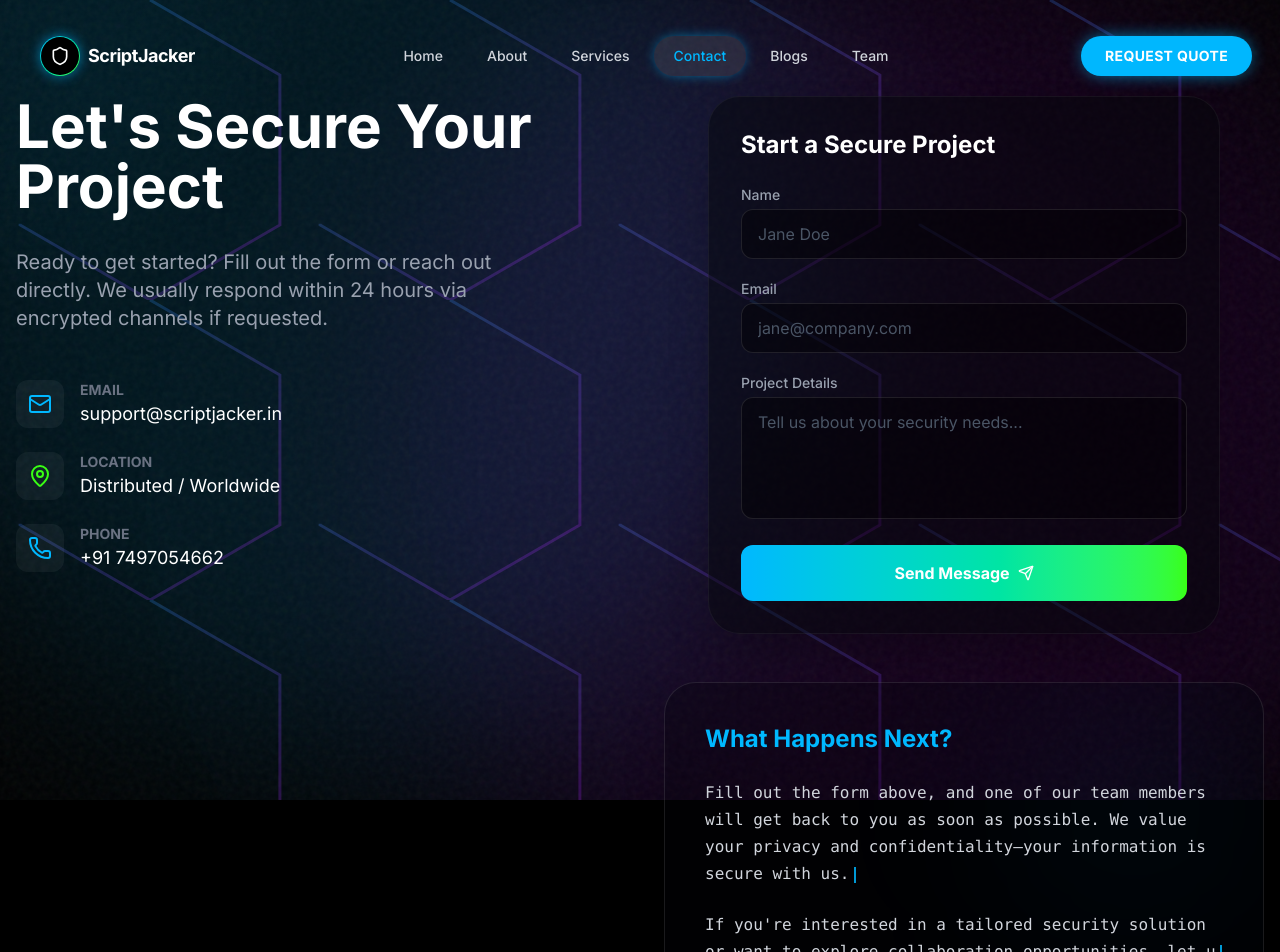
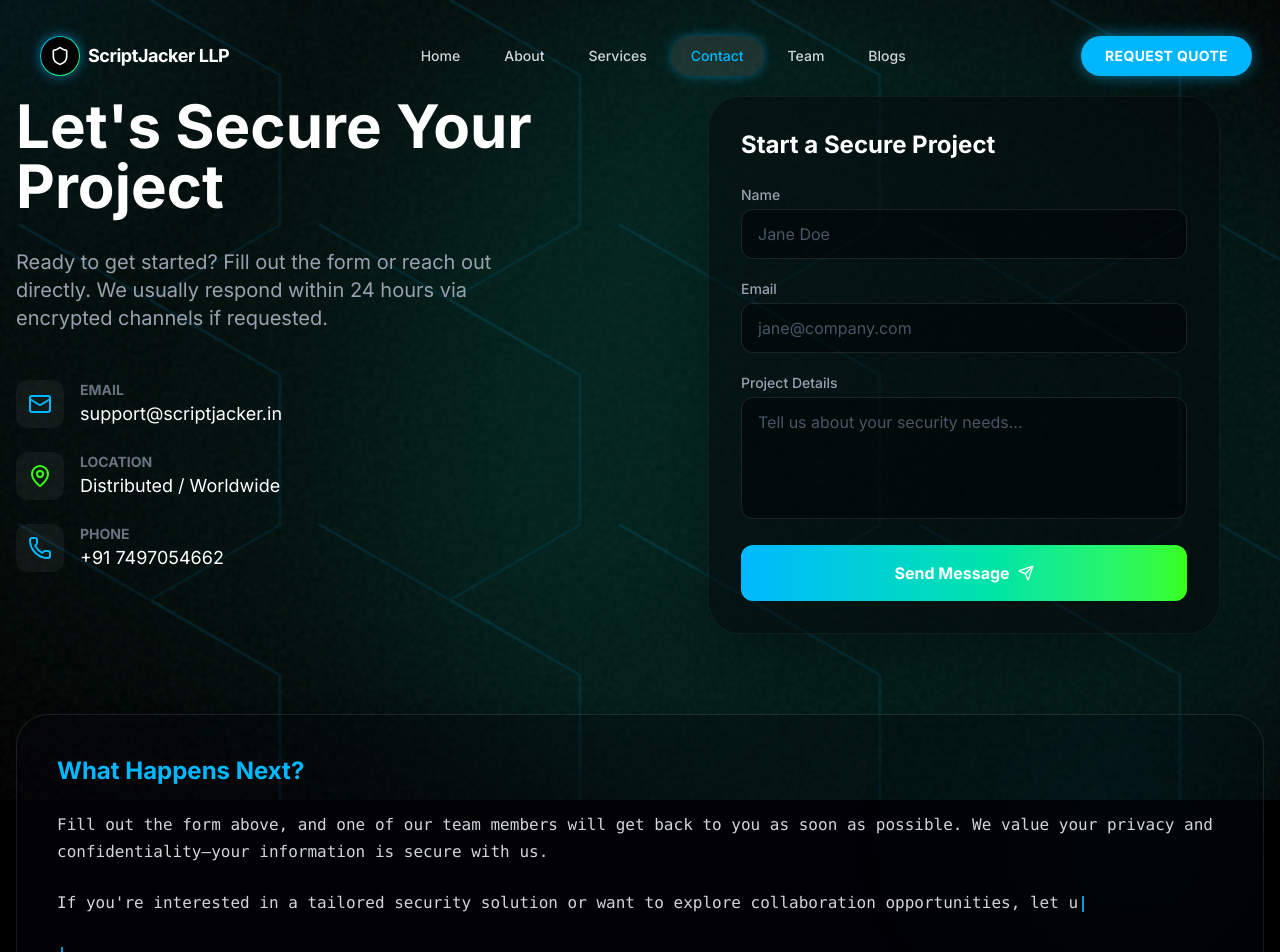
Before and after one commit to divyadeepmishra/scriptjacker, a Next.js app: page /contact in a window 1280 px wide. Shown: the top 952 px of the page. Built offline with nearby package versions, Linux system fonts and the light colour scheme.

Commit message:
some major changes in theme

```diff
--- a/src/app/contact/page.jsx
+++ b/src/app/contact/page.jsx
@@ -7,7 +7,8 @@ import { Mail, MapPin, Phone } from 'lucide-react';
 
 export default function ContactPage() {
   return (
-    <div className="container mx-auto px-4 py-24 min-h-screen flex flex-col md:flex-row gap-12 items-center md:items-start">
+    <div className="container mx-auto px-4 py-24 min-h-screen flex flex-col gap-20">
+       <div className="flex flex-col md:flex-row gap-12 items-start">
           <div className="md:w-1/2">
              <ScrollWrapper>
                <h1 className="text-4xl md:text-6xl font-bold text-white mb-8">Let's Secure Your Project</h1>
@@ -49,11 +50,15 @@ export default function ContactPage() {
              </ScrollWrapper>
           </div>
 
-       <div className="md:w-1/2 w-full flex flex-col gap-12">
+          <div className="md:w-1/2 w-full">
              <ScrollWrapper delay={0.2}>
                 <ContactForm />
              </ScrollWrapper>
+          </div>
+       </div>
 
+       {/* Full Width "What Happens Next" Section */}
+       <div className="w-full">
           <ScrollWrapper delay={0.3}>
              <div className="bg-surface/30 backdrop-blur-md border border-white/10 p-10 rounded-[2rem] shadow-2xl relative overflow-hidden group hover:border-neon-teal/30 transition-all duration-500">
                 {/* Background Glow */}
--- a/src/app/layout.tsx
+++ b/src/app/layout.tsx
@@ -7,7 +7,7 @@ import './globals.css';
 const inter = Inter({ subsets: ['latin'], variable: '--font-inter' });
 
 export const metadata = {
-  title: 'ScriptJacker | Offensive Security Strategies',
+  title: 'ScriptJackerLLP | Offensive Security Strategies',
   description: 'Advanced cybersecurity solutions. Penetration testing, red teaming, and smart contract audits. We break it before they do.',
 };
 
--- a/src/components/CyberBackground.jsx
+++ b/src/components/CyberBackground.jsx
@@ -11,7 +11,7 @@ const HexagonGrid = () => {
   // Creating a grid of hexagons
   // This is a simplified SVG pattern that scales well
   return (
-    <div className="absolute inset-0 z-0 overflow-hidden opacity-[0.3]">
+    <div className="absolute inset-0 z-0 overflow-hidden opacity-[0.6]">
       <svg className="w-full h-full" width="100%" height="100%">
         <pattern
           id="hex-grid"
@@ -32,8 +32,8 @@ const HexagonGrid = () => {
         </pattern>
         <defs>
           <linearGradient id="hex-gradient" x1="0%" y1="0%" x2="100%" y2="100%">
-            <stop offset="0%" stopColor="#00b8ff" />
-            <stop offset="100%" stopColor="#bf00ff" />
+            <stop offset="0%" stopColor="#00334d" />
+            <stop offset="100%" stopColor="#001824" />
           </linearGradient>
         </defs>
         <rect width="100%" height="100%" fill="url(#hex-grid)" />
@@ -83,7 +83,7 @@ export default function CyberBackground() {
   return (
     <div className="fixed inset-0 bg-black z-[-1] overflow-hidden">
        {/* 1. Deepest Space Base */}
-       <div className="absolute inset-0 bg-black" />
+       <div className="absolute inset-0 bg-[radial-gradient(circle_at_top,_var(--tw-gradient-stops))] from-[#00695c] via-[#004d40] to-[#010a08]" />
 
        {/* 2. Hexagonal Grid Mesh */}
        <HexagonGrid />
@@ -93,14 +93,14 @@ export default function CyberBackground() {
        <motion.div
          className="absolute top-[-20%] left-[-10%] w-[70vw] h-[70vw] mix-blend-screen"
        >
-         <EtherLayer color="#00b8ff" opacity={0.12} duration={25} />
+         <EtherLayer color="#004d40" opacity={0.15} duration={25} />
        </motion.div>
 
        {/* Purple Ether - Stronger */}
        <motion.div
          className="absolute bottom-[-20%] right-[-10%] w-[80vw] h-[80vw] mix-blend-screen"
        >
-         <EtherLayer color="#bf00ff" opacity={0.10} delay={5} duration={30} />
+         <EtherLayer color="#004d40" opacity={0.30} delay={5} duration={30} />
        </motion.div>
 
        {/* New Center Ether - Pulse */}
--- a/src/components/Footer.jsx
+++ b/src/components/Footer.jsx
@@ -14,7 +14,7 @@ export default function Footer() {
                     <Shield className="w-5 h-5 text-white" />
                   </div>
               </div>
-              <span className="text-xl font-bold text-white">ScriptJacker</span>
+              <span className="text-xl font-bold text-white">ScriptJacker LLP</span>
             </Link>
             <p className="text-gray-400 text-sm leading-relaxed">
               Advanced offensive security for the modern web. We secure the future by breaking it first.
@@ -48,7 +48,7 @@ export default function Footer() {
                <a href="#" className="text-gray-400 hover:text-white hover:scale-110 transition-all"><Github size={20} /></a>
             </div>
             <div className="mt-4">
-               <p className="text-xs text-gray-500">© {new Date().getFullYear()} ScriptJacker. All Rights Reserved. Powered by ScriptJacker.</p>
+               <p className="text-xs text-gray-500">© {new Date().getFullYear()} ScriptJacker LLP. All Rights Reserved. Powered by ScriptJacker LLP.</p>
                <div className="flex space-x-2 mt-2 text-xs text-gray-500">
                  <Link href="/privacy" className="hover:text-gray-300">Privacy</Link>
                  <span>•</span>
--- a/src/components/Hero.jsx
+++ b/src/components/Hero.jsx
@@ -4,6 +4,7 @@ import ScrollWrapper from '@/components/ScrollWrapper';
 import { useScrollScale } from '@/hooks/useScrollScale';
 import { motion } from 'framer-motion';
 import { ArrowRight } from 'lucide-react';
+import Link from 'next/link';
 import { lazy } from 'react';
 
 // Lazy load Spline to avoid blocking main thread
@@ -46,7 +47,7 @@ export default function Hero() {
 
           <ScrollWrapper delay={0.2}>
             <p className="text-lg text-gray-300 mb-8 leading-relaxed max-w-lg">
-              Cyber threats don't wait. Neither should you. At <strong className="text-white">ScriptJacker</strong>, we go beyond automated scans, performing <strong className="text-white">deep manual penetration testing</strong> to identify and eliminate real-world vulnerabilities before attackers do.
+              Cyber threats don't wait. Neither should you. At <strong className="text-white">ScriptJacker LLP</strong>, we go beyond automated scans, performing <strong className="text-white">deep manual penetration testing</strong> to identify and eliminate real-world vulnerabilities before attackers do.
             </p>
 
             <ul className="space-y-3 mb-10">
@@ -69,11 +70,13 @@ export default function Hero() {
 
           <ScrollWrapper delay={0.3}>
             <div className="flex flex-col sm:flex-row gap-5">
-              <button className="group relative px-10 py-5 bg-neon-teal text-white font-bold text-lg rounded-full overflow-hidden hover:scale-105 transition-all duration-300 shadow-[0_0_40px_-10px_var(--color-neon-teal)] hover:shadow-[0_0_60px_-10px_var(--color-neon-teal)] uppercase tracking-wider">
-                <span className="relative z-10 flex items-center">
-                  Request a Quote <ArrowRight className="ml-2 w-5 h-5 group-hover:translate-x-1 transition-transform" />
-                </span>
-              </button>
+              <Link href="/contact">
+                <button className="group relative px-10 py-5 bg-neon-teal text-white font-bold text-lg rounded-full overflow-hidden hover:scale-105 transition-all duration-300 shadow-[0_0_40px_-10px_var(--color-neon-teal)] hover:shadow-[0_0_60px_-10px_var(--color-neon-teal)] uppercase tracking-wider">
+                  <span className="relative z-10 flex items-center">
+                    Request a Quote <ArrowRight className="ml-2 w-5 h-5 group-hover:translate-x-1 transition-transform" />
+                  </span>
+                </button>
+              </Link>
             </div>
           </ScrollWrapper>
         </motion.div>
--- a/src/components/Navbar.jsx
+++ b/src/components/Navbar.jsx
@@ -12,8 +12,8 @@ const navItems = [
   { name: 'About', href: '/about' },
   { name: 'Services', href: '/services' },
   { name: 'Contact', href: '/contact' },
+  { name: 'Team', href: '/team' },
   { name: 'Blogs', href: '/blog' },
-  { name: 'Team', href: '/team' },
 ];
 
 export default function Navbar() {
@@ -53,7 +53,7 @@ export default function Navbar() {
                 "text-lg font-bold tracking-tight transition-all duration-300",
                 isScrolled ? "text-white" : "text-white"
             )}>
-              ScriptJacker
+              ScriptJacker LLP
             </span>
         </Link>
 
--- a/src/components/TypewriterText.jsx
+++ b/src/components/TypewriterText.jsx
@@ -5,6 +5,7 @@ import { useEffect, useState } from 'react';
 export default function TypewriterText({ text, speed = 30, delay = 0, className = "" }) {
   const [displayedText, setDisplayedText] = useState('');
   const [isStarted, setIsStarted] = useState(false);
+  const [isFinished, setIsFinished] = useState(false);
 
   useEffect(() => {
     const startTimeout = setTimeout(() => {
@@ -18,22 +19,31 @@ export default function TypewriterText({ text, speed = 30, delay = 0, className
     if (!isStarted) return;
 
     let index = 0;
-    const intervalId = setInterval(() => {
-      setDisplayedText((prev) => text.slice(0, index + 1));
+
+    const typeNextChar = () => {
+      setDisplayedText(text.slice(0, index + 1));
       index++;
 
-      if (index >= text.length) {
-        clearInterval(intervalId);
+      if (index < text.length) {
+         // Add slight randomness for realism
+         const randomSpeed = speed + (Math.random() * 10 - 5);
+         setTimeout(typeNextChar, randomSpeed);
+      } else {
+         setIsFinished(true);
       }
-    }, speed);
+    };
 
-    return () => clearInterval(intervalId);
+    typeNextChar();
+
+    return () => {}; // Cleanup not strictly needed for this logic but good practice
   }, [text, speed, isStarted]);
 
   return (
     <span className={`${className} font-mono`}>
       {displayedText}
-      <span className="animate-pulse inline-block w-[2px] h-[1em] bg-neon-teal ml-1 align-middle" />
+      {!isFinished && (
+        <span className="animate-pulse inline-block w-[2px] h-[1em] bg-neon-teal ml-1 align-middle" />
+      )}
     </span>
   );
 }
```
Lines whose indentation alone changed are shown as unchanged.
